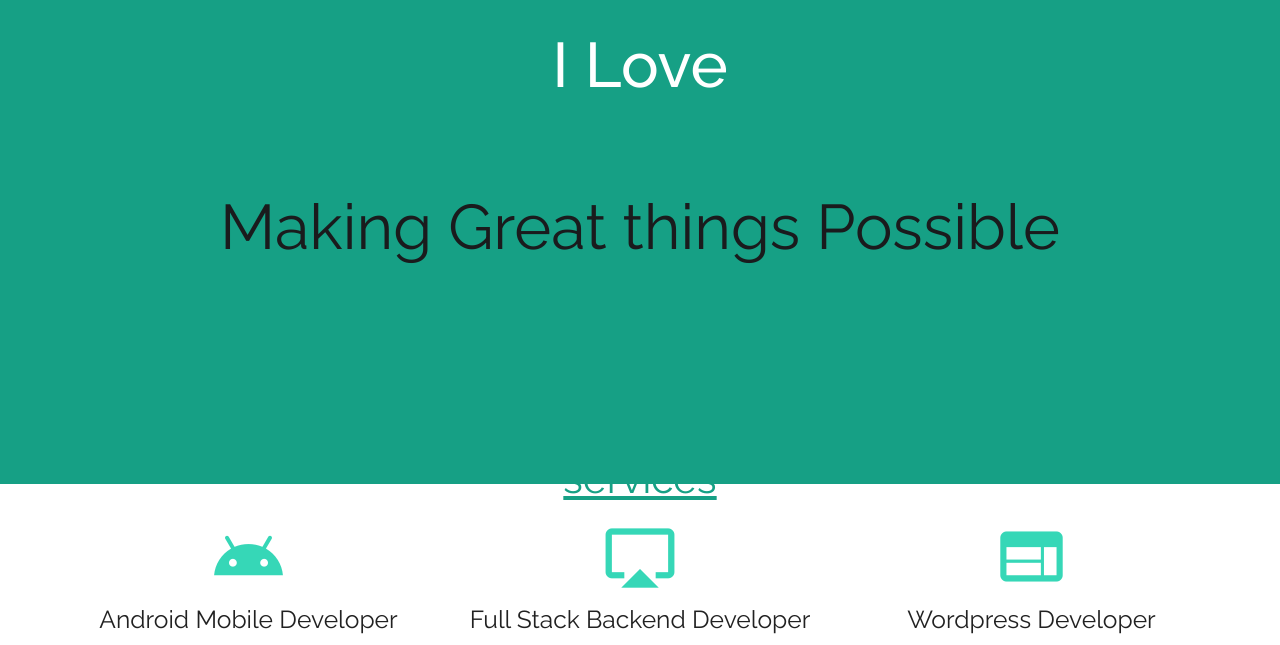
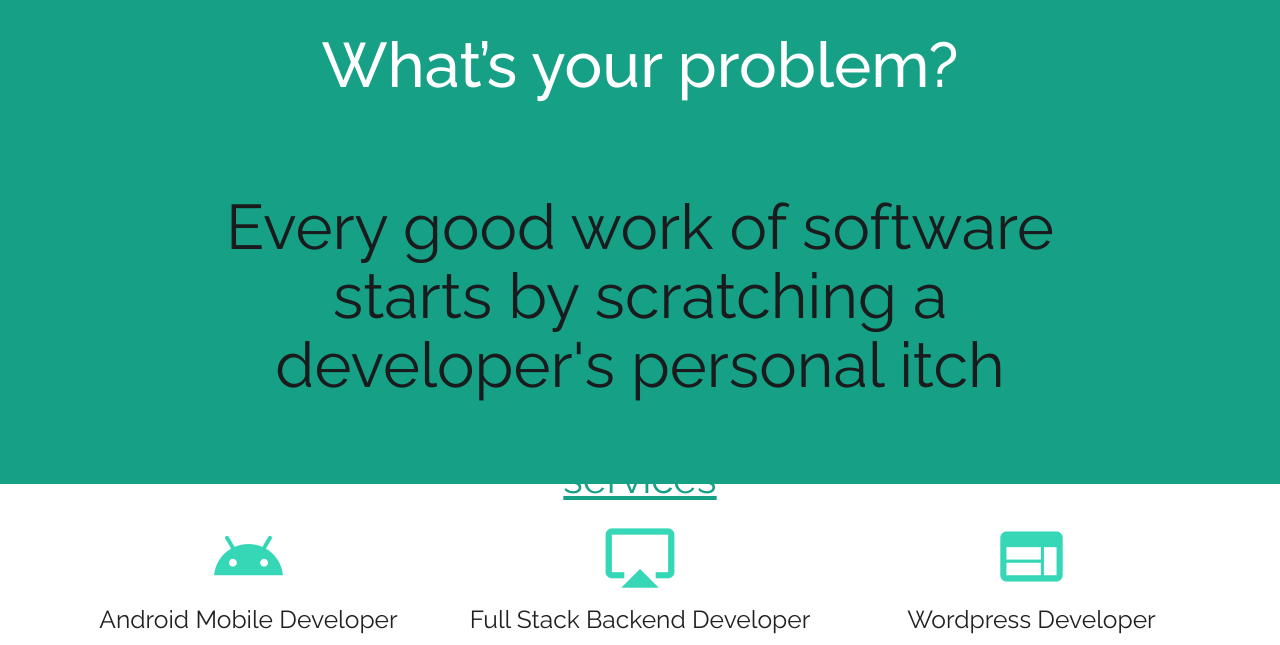
Before and after one commit to 3barney/portfolio, a plain HTML site: page index.html in a window 1280 px wide. Shown: the part 80-725 px from the top of the page. Drawn offline with Linux system fonts and the light colour scheme.

Commit message:
change tagline

```diff
--- a/index.html
+++ b/index.html
@@ -50,8 +50,8 @@
 	<div class="section no-pad-bot" id="index-banner">
 		<div class="container">
 			<h1  class="center header cd-headline letters type">
-            <span class="text_h">I Love</span> <br />
-            <p class="my_text">Making Great things Possible</p>
+            <span class="text_h">What’s your problem?</span> <br />
+            <p class="my_text">Every good work of software starts by scratching a developer's personal itch</p>
         </h1>
 		</div>
 	</div>
```
